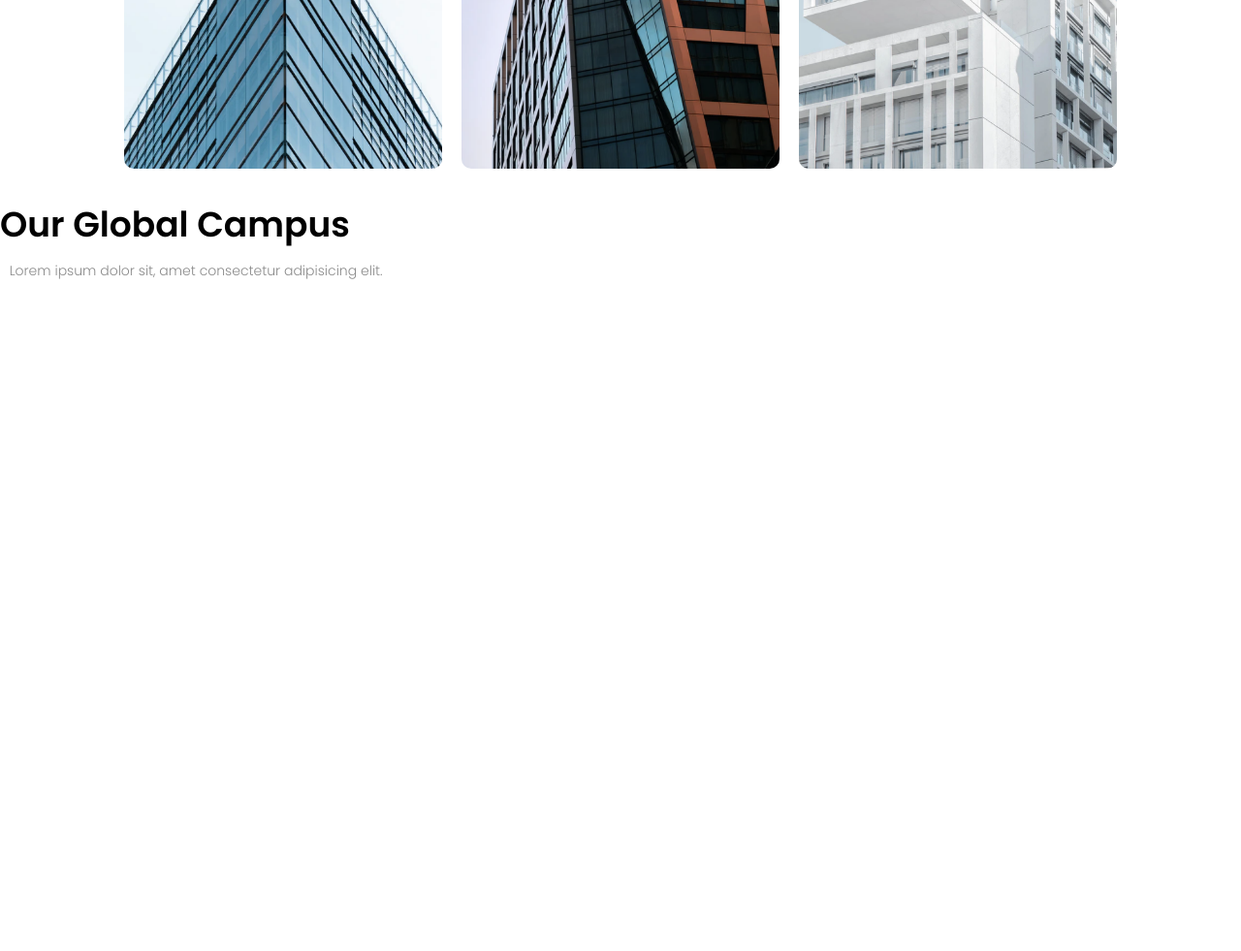
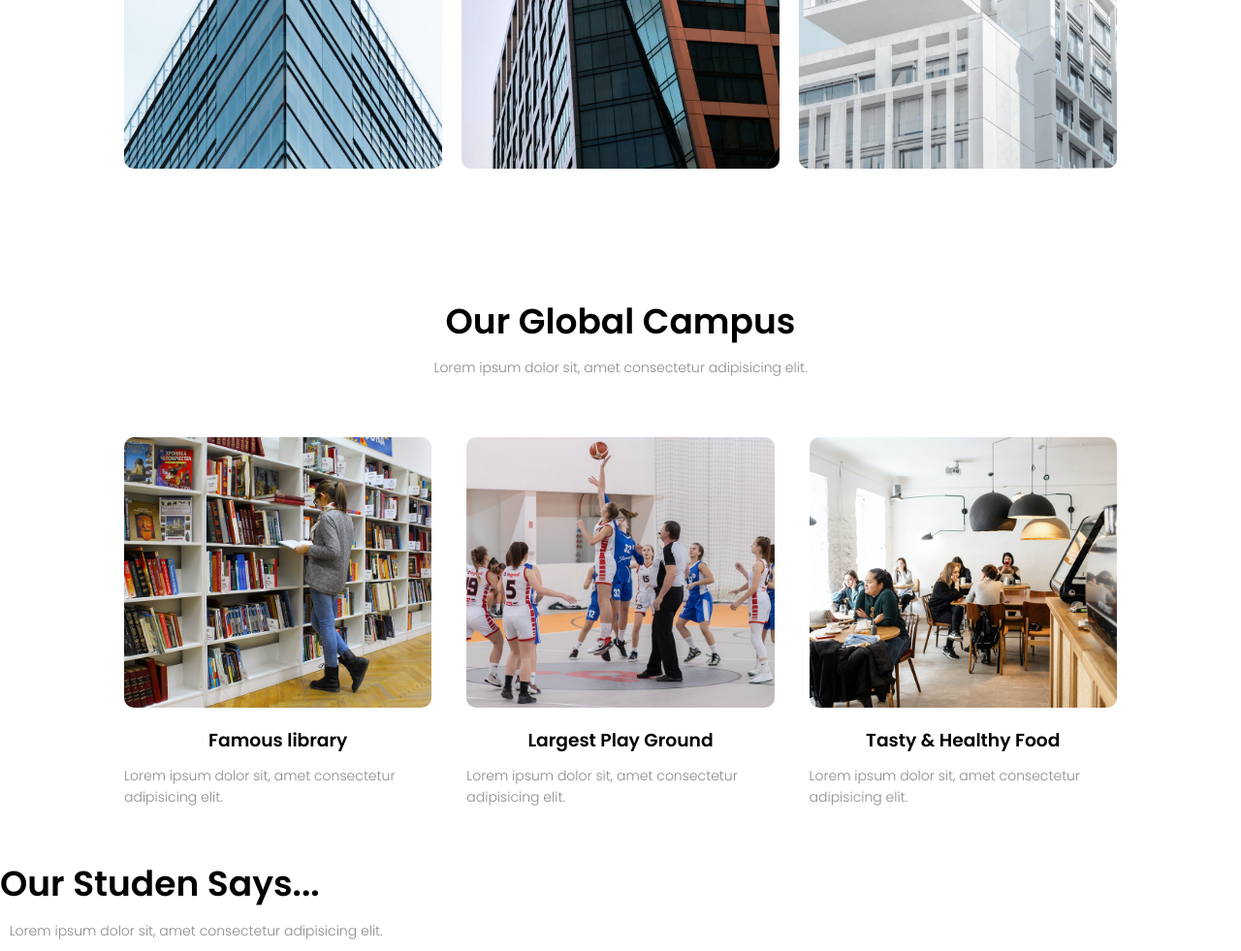
Before and after one commit to AlanSeyfir/landing-page, a plain HTML site: page index.html in a window 1280 px wide. Shown: the part 1808-2789 px from the top of the page at 97% size. Before the commit the page ends 2108 px from the top, so only its background shows below. Drawn offline with Linux system fonts and the light colour scheme.

Commit message:
Add places

```diff
--- a/index.html
+++ b/index.html
@@ -87,7 +87,36 @@
     <section class="facilities">
       <h2>Our Global Campus</h2>
       <p>Lorem ipsum dolor sit, amet consectetur adipisicing elit.</p>
+
+      <div class="row">
+        <div class="facilities__col">
+          <img src="img/library.png" alt="library photo">
+          <h3>Famous library</h3>
+          <p>Lorem ipsum dolor sit, amet consectetur adipisicing elit.</p>
+        </div>
+
+        <div class="facilities__col">
+          <img src="img/basketball.png" alt="library photo">
+          <h3>Largest Play Ground</h3>
+          <p>Lorem ipsum dolor sit, amet consectetur adipisicing elit.</p>
+        </div>
+
+        <div class="facilities__col">
+          <img src="img/cafeteria.png" alt="library photo">
+          <h3>Tasty & Healthy Food</h3>
+          <p>Lorem ipsum dolor sit, amet consectetur adipisicing elit.</p>
+        </div>
+      </div>
+
     </section>
+
+    <!-- -------------------TESTIMONIALS------------------- -->
+
+    <section class="testimonials">
+      <h2>Our Studen Says...</h2>
+      <p>Lorem ipsum dolor sit, amet consectetur adipisicing elit.</p>
+    </section>
+
     <script src="https://kit.fontawesome.com/6be8939cc9.js" crossorigin="anonymous"></script>
     <script src="main.js"></script>
   </body>
--- a/style.css
+++ b/style.css
@@ -215,6 +215,39 @@ h3{
     opacity: 1;
 }
 
+/*---------------------FACILITIES-----------------------*/
+
+.facilities{
+    width: 80%;
+    margin: auto;
+    text-align: center;
+    padding-top: 6.25em;
+}
+
+img{
+    max-width: 100%;
+}
+
+.facilities__col{
+    /*It seems like margin or padding but using flex properties*/
+    flex-basis: 31%;
+    border-radius: 0.625em;
+    margin-bottom: 5%;
+    text-align: left;
+}
+
+.facilities__col img{
+    border-radius: .625em;
+}
+
+.facilities__col p{
+    padding: 0;
+}
+
+.facilities__col h3{
+    text-align: center;
+}
+
 @media(max-width: 700px){
     .text__box h1{
         font-size: 1.25em;
```
